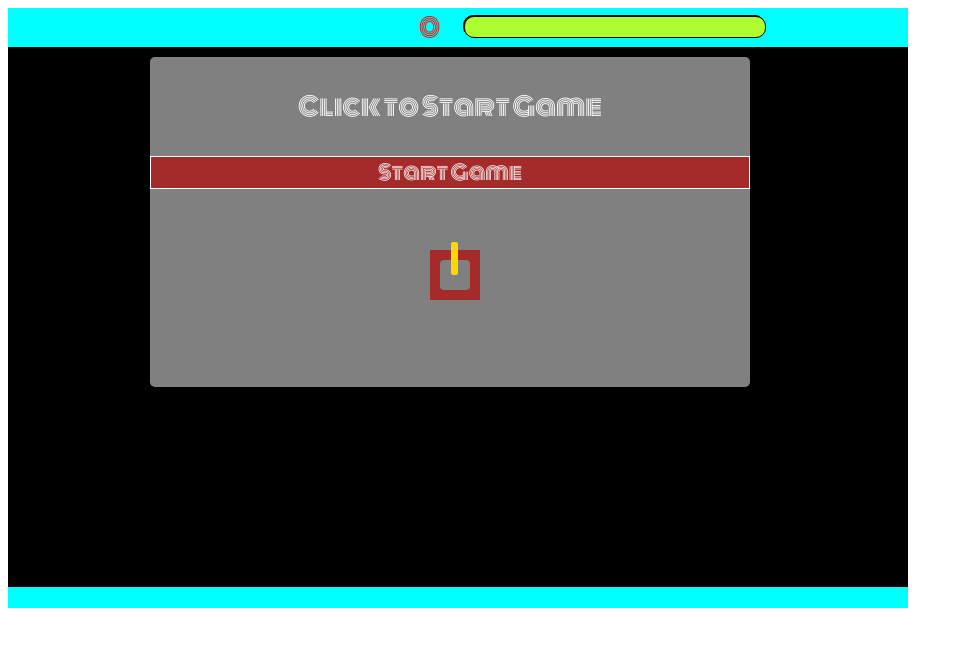
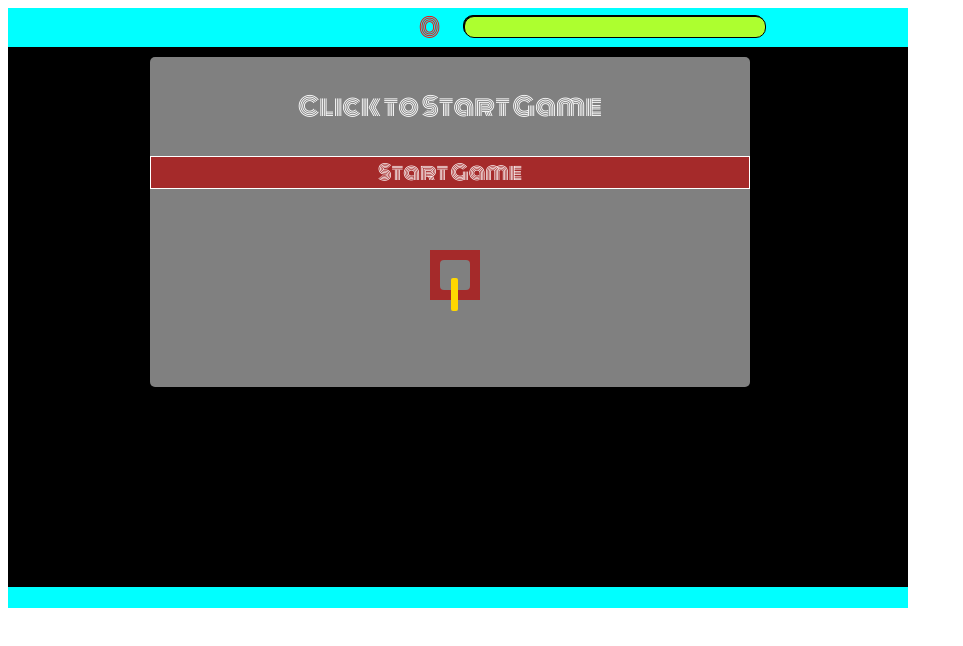
Before and after one commit to alexkwashie/Brum-Tanker, a plain HTML site: page index.html in a window 1280 px wide. Shown: the whole page, without its empty margins (0-963 px from the left). Drawn offline with Linux system fonts and the light colour scheme.

Commit message:
turrets changed in css

```diff
--- a/style.css
+++ b/style.css
@@ -100,7 +100,7 @@ body{
 .turets{
     position: absolute;
     border-radius: 2px;
-    top: -18px;
+    top: 18px;
     left: 11px;
     width: 7px;
     height: 33px;
```
